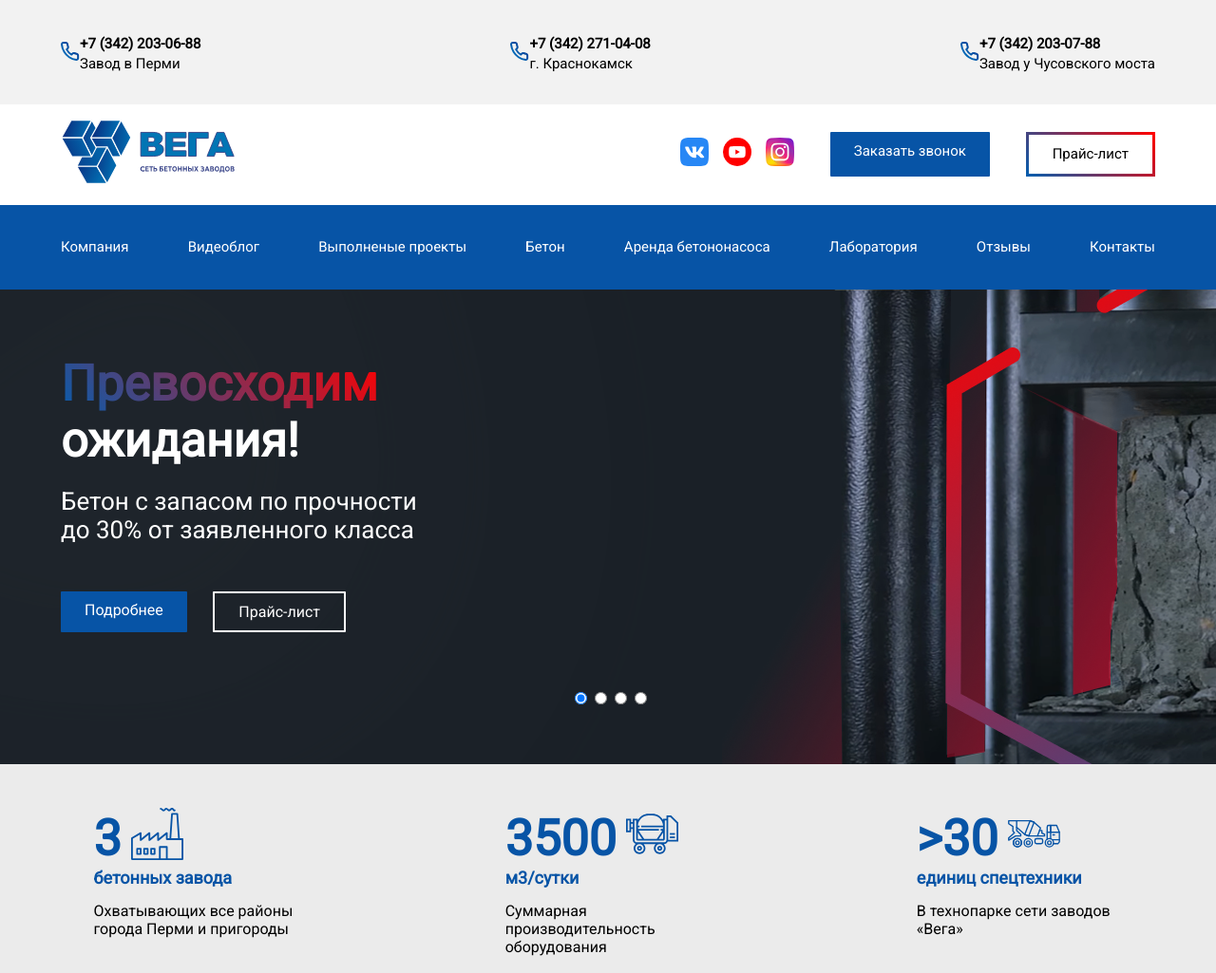
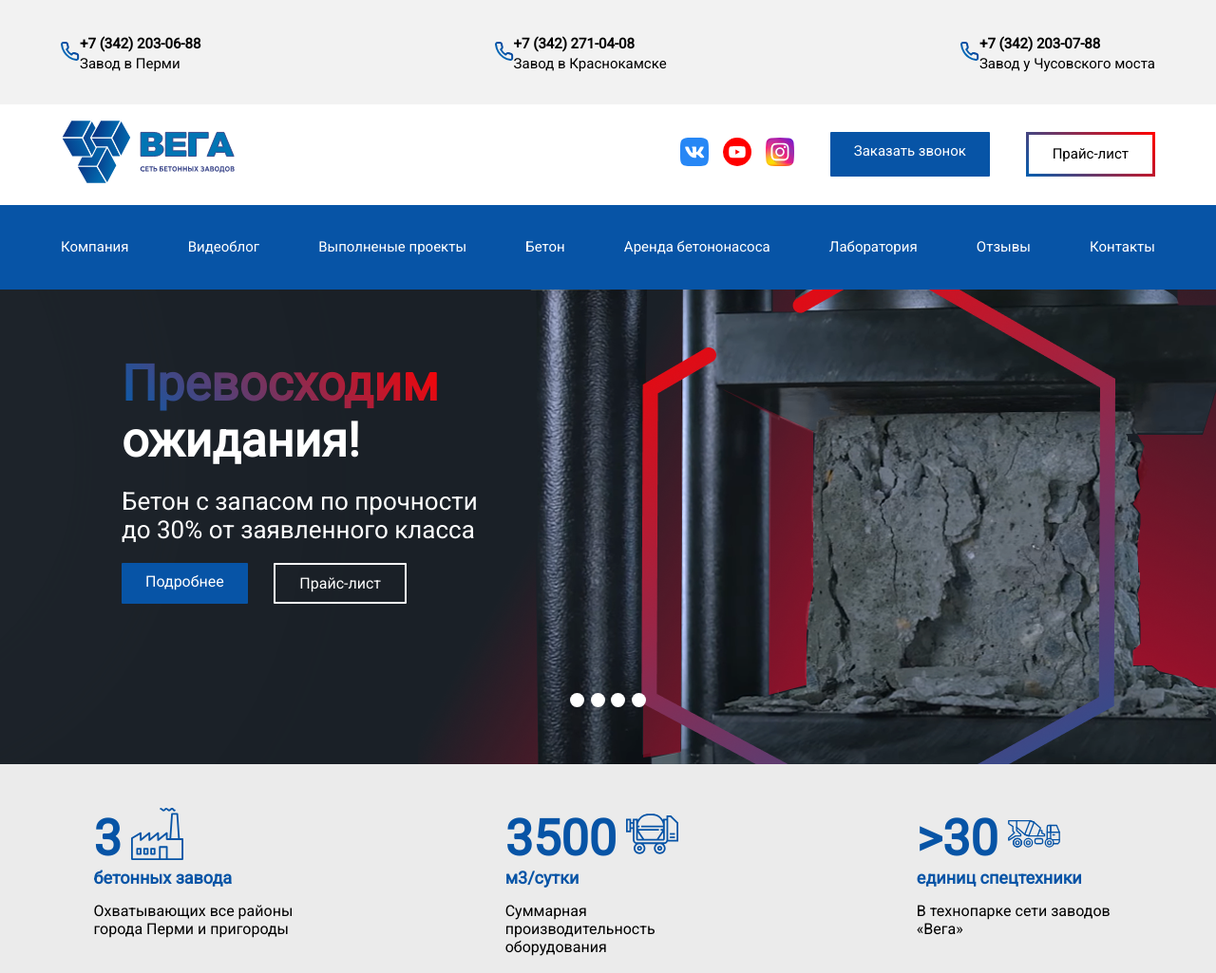
Before and after one commit to Danonchibok/VegaBeton, a plain HTML site: page index.html in a window 1280 px wide. Shown: the top 1025 px of the page at 95% size. Drawn offline with Linux system fonts and the light colour scheme.

Commit message:
added slider

```diff
--- a/index.html
+++ b/index.html
@@ -8,7 +8,7 @@
     <link rel="preconnect" href="https://fonts.googleapis.com">
     <link rel="preconnect" href="https://fonts.gstatic.com" crossorigin>
     <link href="https://fonts.googleapis.com/css2?family=Roboto&display=swap" rel="stylesheet">
-    <title>Document</title>
+    <title>Vega Beton</title>
 </head>
 <body>
     <div class="phones-header">
@@ -34,7 +34,7 @@
                             <li class="item">
                                 <div>
                                     <p class="phone-number">+7 (342) 271-04-08</p>
-                                    <p>г. Краснокамск</p>
+                                    <p>Завод в Краснокамске</p>
                                 </div>
                             </li>
                         </ul>
@@ -98,7 +98,14 @@
     </div>
 
     <div class="main">
+        <div class="slides">
+            <input type="radio" name="r" id="r1" checked>
+            <input type="radio" name="r" id="r2">
+            <input type="radio" name="r" id="r3">
+            <input type="radio" name="r" id="r4">
 
+            <div class="slide s1">
+                <img src="images/beton.png" alt="" class="img-slide">
                 <div class="container">
                     <div class="rectangle">
                         <p class="gradient-text">Превосходим</p>
@@ -107,21 +114,73 @@
                             Бетон с запасом по прочности
                             до 30% от заявленного класса
                         </div>
+                        <div class="main-buttons">
+                            <div class="blue-button">Подробнее</div>
+                            <div class="white-button">Прайс-лист</div>
+                        </div>
+                    </div>
+                </div>
+            </div>
+            <div class="slide">
+                <img src="images/beton.png" alt="" class="">
+                <div class="container">
+                    <div class="rectangle">
+                        <p class="gradient-text">Превосходим</p>
+                        <p class="large-text">ожидания!</p>
+                        <div class="text-block">
+                            Бетон с запасом по прочности
+                            до 30% от заявленного класса
                         </div>
                         <div class="main-buttons">
                             <div class="blue-button">Подробнее</div>
                             <div class="white-button">Прайс-лист</div>
                         </div>
+                    </div>
+                </div>
+            </div>
+            <div class="slide">
+                <img src="images/beton.png" alt="" class="">
+                <div class="container">
+                    <div class="rectangle">
+                        <p class="gradient-text">Превосходим</p>
+                        <p class="large-text">ожидания!</p>
+                        <div class="text-block">
+                            Бетон с запасом по прочности
+                            до 30% от заявленного класса
+                        </div>
+                        <div class="main-buttons">
+                            <div class="blue-button">Подробнее</div>
+                            <div class="white-button">Прайс-лист</div>
+                        </div>
+                    </div>
+                </div>
+            </div>
+            <div class="slide">
+                <img src="images/beton.png" alt="" class="">
+                <div class="container">
+                    <div class="rectangle">
+                        <p class="gradient-text">Превосходим</p>
+                        <p class="large-text">ожидания!</p>
+                        <div class="text-block">
+                            Бетон с запасом по прочности
+                            до 30% от заявленного класса
+                        </div>
+                        <div class="main-buttons">
+                            <div class="blue-button">Подробнее</div>
+                            <div class="white-button">Прайс-лист</div>
+                        </div>
+                    </div>
+                </div>
+            </div>
+        </div>
+        <div class="container">
+
+
             <div class="main-nav-bar">
-                <input type="radio" name="r" id="r1" checked>
-                <input type="radio" name="r" id="r2">
-                <input type="radio" name="r" id="r3">
-                <input type="radio" name="r" id="r4">
-
-                <div class="nav-btn"></div>
-                <div class="nav-btn"></div>
-                <div class="nav-btn"></div>
-                <div class="nav-btn"></div>
+               <label for="r1" class="bar"></label>
+               <label for="r2" class="bar"></label>
+               <label for="r3" class="bar"></label>
+               <label for="r4" class="bar"></label>
             </div>
         </div>
 
@@ -402,7 +461,7 @@
                             <li class="item">
                                 <div>
                                     <p class="phone-number">+7 (342) 271-04-08</p>
-                                    <p>г. Краснокамск</p>
+                                    <p>Завод в Краснокамске</p>
                                 </div>
                             </li>
                         </ul>
--- a/styles/style.css
+++ b/styles/style.css
@@ -13,6 +13,8 @@ body {
     height: 100%;
     max-width: 1251px;
     margin:0 auto;
+    position: relative;
+    z-index: 10;
 }
 
 .phones-header
@@ -42,7 +44,7 @@ p {
 }
 
 .item {
-    margin: 0 5px 0 5px;
+    margin: 5px 5px 0 5px;
     font-weight: 400;
     font-size: 15px;
     line-height: 140%;
@@ -112,9 +114,85 @@ p {
     overflow: hidden;
     height: 500px;
     /*box-shadow: 0px 15px #C4C4C4;*/
-    background: url(../images/beton.png);
     z-index: 10;
     position: relative;
+}
+
+.slide > .container {
+    position: absolute;
+    left: 10%;
+    right: 10%;
+}
+
+.main > .container {
+    display: flex;
+}
+
+.main-nav-bar {
+    display: flex;
+    width: 80px;
+    justify-content: space-between;
+    margin: 60px auto;
+    align-items: flex-end;
+}
+
+.img-slide {
+    object-fit: cover;
+    width: 100%;
+    height: 100%;
+    left: 0;
+    top: 0;
+    z-index: 0;
+}
+
+.bar {
+    width: 15px;
+    height: 15px;
+    border-radius: 50%;
+    background-color: white;
+    transition: all 1s ease;
+}
+
+.bar:hover {
+    background-color: transparent;
+    border: 2px solid white;
+    transition: all .3s ease;
+    transform: scale(.8);
+}
+
+.slides {
+    width: 400%;
+    display: flex;
+    position: absolute;
+}
+
+.slide {
+    position: relative;
+    width: 25%;
+    transition: all 1s ease;
+    display: flex;
+    z-index: 5;
+}
+
+input[name="r"] {
+    position: absolute;
+    visibility: hidden;
+}
+
+#r1:checked ~ .s1 {
+    margin-left: 0;
+}
+
+#r2:checked ~ .s1 {
+    margin-left: -25%;
+}
+
+#r3:checked ~ .s1 {
+    margin-left: -50%;
+}
+
+#r4:checked ~ .s1 {
+    margin-left: -75%;
 }
 
 .rectangle {
@@ -145,13 +223,6 @@ p {
     font-size: 52px;
     font-weight: 900;
     font-style: black;
-}
-
-.main-nav-bar{
-    display: flex;
-    width: 80px;
-    justify-content: space-between;
-    margin: 60px auto;
 }
 
 .nav-btn {
```
Lines whose indentation alone changed are shown as unchanged.
